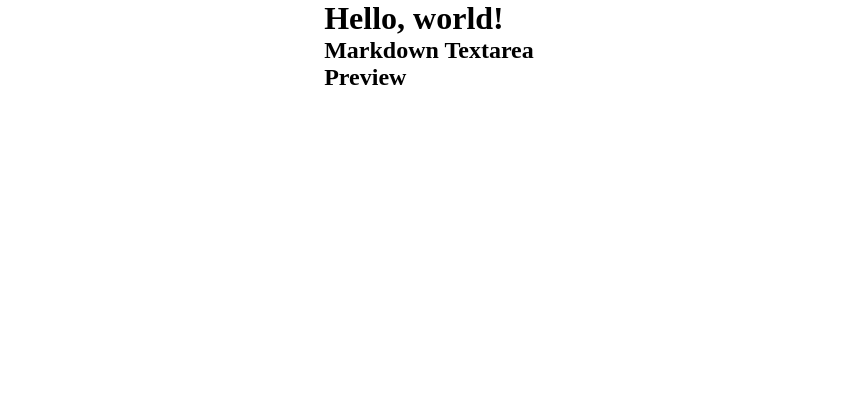
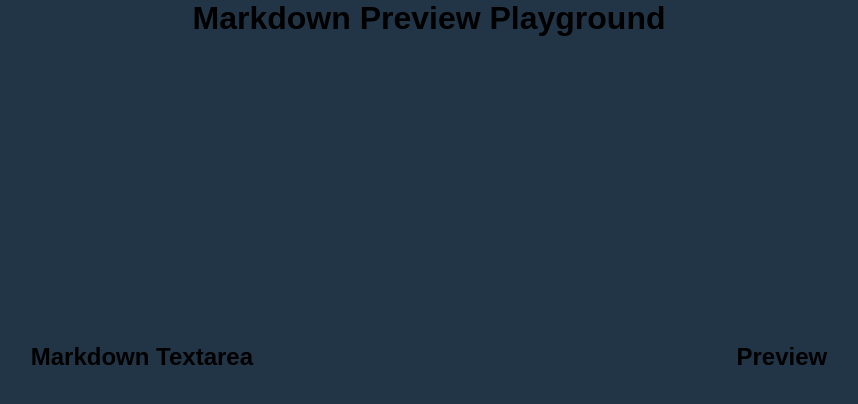
Before and after one commit to tigerabrodi/react-markdown-component, a React (Vite) app: page / in a window 1280 px wide. Shown: the top 404 px of the page, without its empty margins (211-1069 px from the left). Built offline with nearby package versions, Linux system fonts and the light colour scheme.

Commit message:
setup styling

```diff
--- /dev/null
+++ b/src/App.css
@@ -0,0 +1,15 @@
+main {
+  height: 100%;
+  width: 100%;
+  display: flex;
+  flex-direction: column;
+  align-items: center;
+}
+
+.wrapper {
+  display: flex;
+  align-items: center;
+  justify-content: space-around;
+  width: 100%;
+  height: 80%;
+}
--- a/src/App.tsx
+++ b/src/App.tsx
@@ -1,7 +1,9 @@
+import "./App.css";
+
 export function App() {
   return (
     <main>
-      <h1>Hello, world!</h1>
+      <h1>Markdown Preview Playground</h1>
       <div className="wrapper">
         <div className="markdown">
           <h2>Markdown Textarea</h2>
--- a/src/index.css
+++ b/src/index.css
@@ -26,4 +26,6 @@ body {
   display: flex;
   flex-direction: column;
   align-items: center;
+  background-color: rgb(34, 53, 71);
+  font-family: Arial, Helvetica, sans-serif;
 }
```
